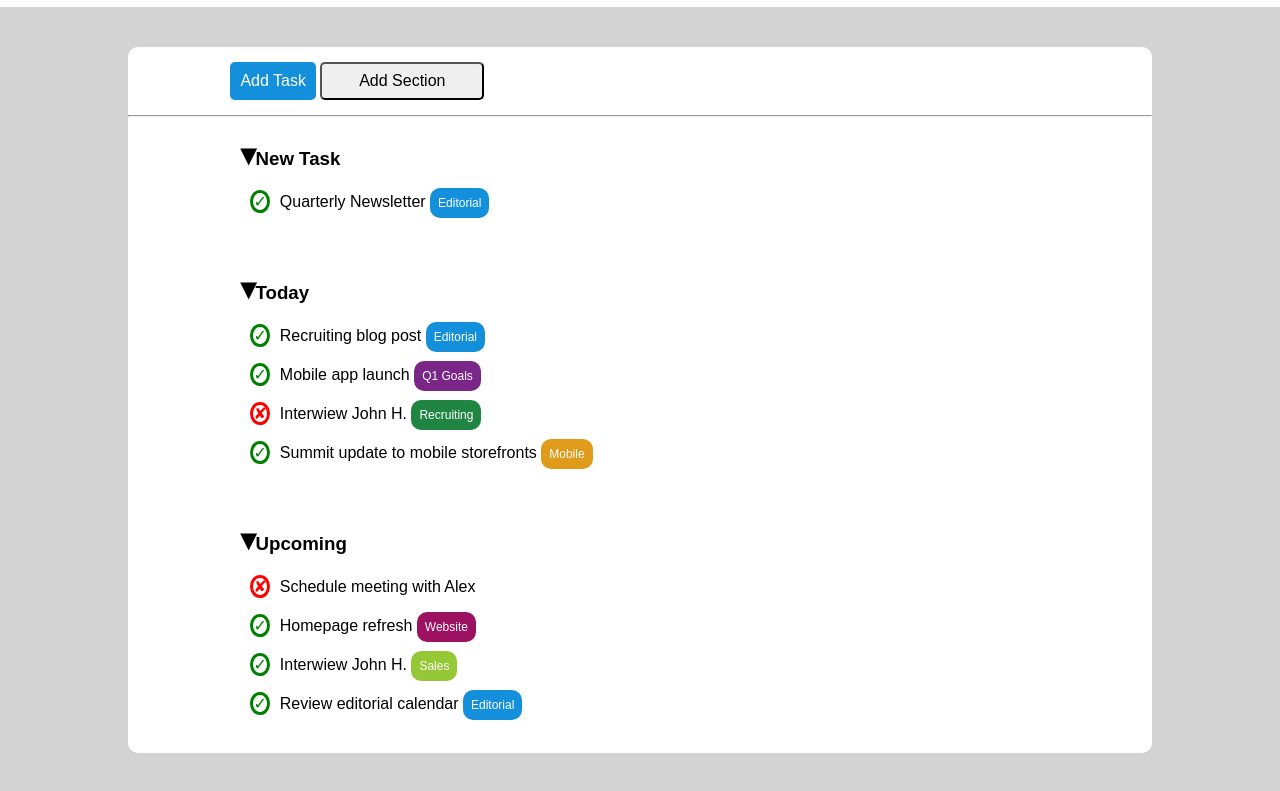
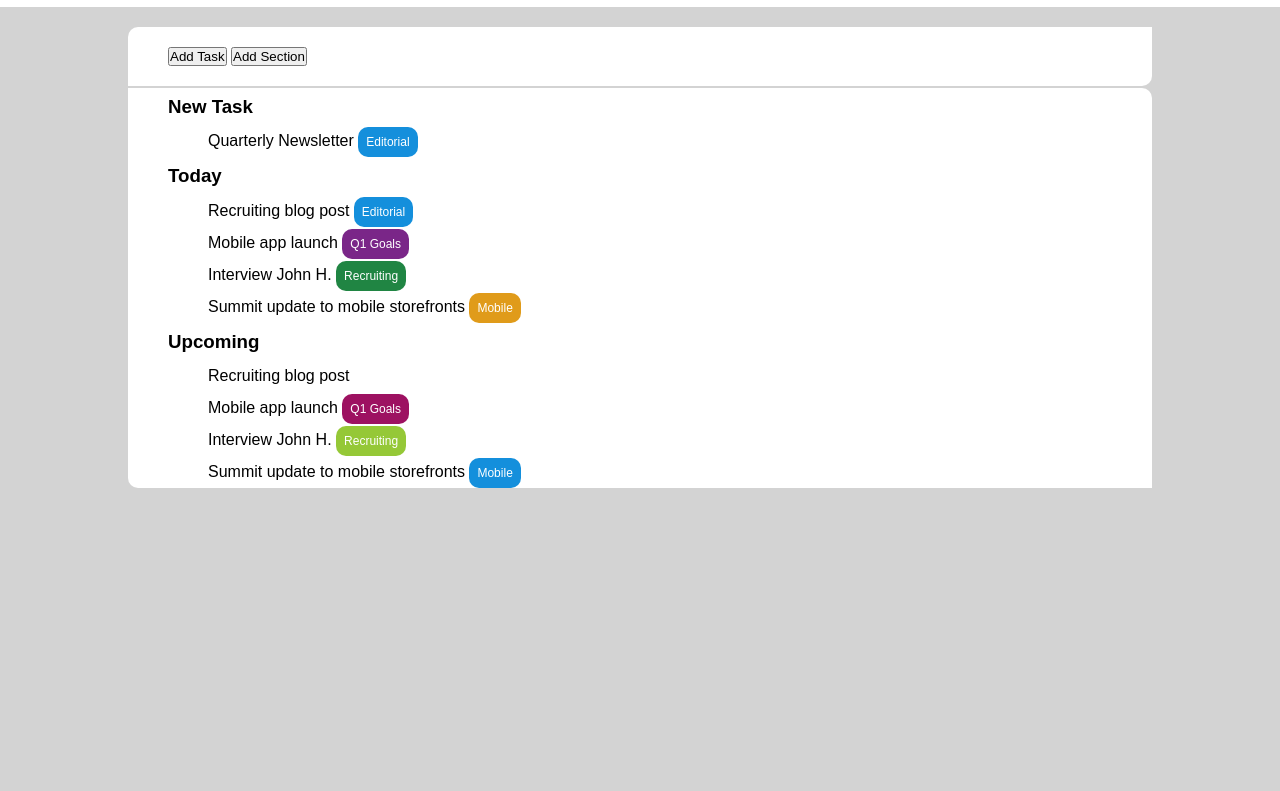
Before and after one commit to Vegadrone/html-css-toboolist, a plain HTML site: page index.html in a window 1280 px wide. Shown: the part 63-854 px from the top of the page. After the commit the page ends 800 px from the top, so only its background shows below. Drawn offline with Linux system fonts and the light colour scheme.

Commit message:
correzioni esercizio toboolist prima parte

```diff
--- a/css/style.css
+++ b/css/style.css
@@ -26,103 +26,61 @@ header {
     vertical-align: middle;
 }
 
-/* MAIN */
-
-.container{
+.container {
+    background-color: white;
     width: 80%;
-    margin:40px auto;
-    background-color: white;
-    border-radius: 10px;
+    margin: 0 auto;
+    margin-top: 20px;
+    padding: 20px 0px 20px 40px;
+    border-radius: 10px 0px;
 }
 
-.mini-container {
+.tasks{
+    background-color: white;
     width: 80%;
     margin: 0 auto;
-    padding: 20px 0px
+    margin-top: 2px;
+    border-radius: 0px 10px;
 }
 
-/* Input  */
-
-#input{
-    padding: 15px 0px;
+li{
+    list-style: none;
+    line-height: 2;
+    margin-left: 40px;
 }
 
-#button{
-    border: none;
-    border-radius: 5px;
-    background-color: rgb(20, 143, 220);
-    color: white;
-    padding: 10px 10px;
-    font-size: 16px;
-    cursor: pointer;
+h3{
+
 }
 
-#add{
-    width:20%;
-    padding: 8px;
-    font-size: 16px;
-    border-radius: 5px;
-    text-align: center;
-    cursor: pointer;
-}
-
-/* Labels */
-
-.label
-{
-    color:  white;
+.label {
+    color: white;
     border-radius: 10px;
     font-size: 12px;
     text-align: center;
     padding: 8px;
 }
 
-#ed {
+.ed {
     background-color: rgb(20, 143, 220);
 }
 
-#sales{
+.sales {
     background-color: rgb(149, 200, 55);
 }
 
-#web{
+.web {
     background-color: rgb(157, 17, 97);
 }
 
-#mobile{
+.mobile {
     background-color: rgb(224, 155, 26);
 }
 
-#recruiting{
+.recruiting {
     background-color: rgb(32, 133, 67);
 }
 
-#q1{
+.q1 {
     background-color: rgb(122, 38, 136);
 }
-
-/* Lista */
-
-.to-do{
-    margin: 20px;
-}
-
-.arrow{
-    font-size: 30px;
-    margin-left: 10px;
-
-}
-
-.x-mark{
-    color:red;
-    border: 3px solid red;
-    border-radius: 50%;
-    margin-right: 10px
-}
-
-.check{
-    color: green;
-    border: 3px solid green;
-    border-radius: 50%;
-    margin-right: 10px
-}
--- a/index.html
+++ b/index.html
@@ -12,42 +12,41 @@
 <!-- HEADER -->
     <header>
         <img id=logo src="./img/logo.png" alt="boolean-logo"><span id="Title">Toboolist</span>
-
     </header>
 
-<!-- MAIN -->
-    <main class="container">
-
-<!-- Sezione input -->
-        <section class="mini-container" id="input">
-            <button id="button">Add Task</button>
-            <button id="add">Add Section</button>
-        </section>
-        <hr>
-
-<!-- Sezione New Task -->
-        <section class="mini-container" id="new-task">
-            <h3><span class="arrow">&dtrif;</span>New Task</h3>
-            <div class="to-do"><span class="check">&#10003</span>Quarterly Newsletter <span class="label"  id="ed">Editorial</span></div>
-        </section>
-
-<!-- Sezione Today -->
-        <section class="mini-container" id="today">
-            <h3><span class="arrow">&dtrif;</span>Today</h3>
-            <div class="to-do"><span class="check">&#10003</span>Recruiting blog post <span class="label" id="ed">Editorial</span></div>
-            <div class="to-do"><span class="check">&#10003</span>Mobile app launch <span id="q1" class="label">Q1 Goals</span></div>
-            <div class="to-do"><span class="x-mark">&#10008;</span>Interwiew John H. <span id="recruiting" class="label">Recruiting</span></div>
-            <div class="to-do"><span class="check">&#10003</span>Summit update to mobile storefronts <span id="mobile" class="label">Mobile</span></div>
-        </section>
-
-<!-- Sezione Upcoming -->
-        <section class="mini-container" id="upcoming">
-            <h3><span class="arrow">&dtrif;</span>Upcoming</h3>
-            <div class="to-do"><span class="x-mark">&#10008;</span>Schedule meeting with Alex</div>
-            <div class="to-do"><span class="check">&#10003</span>Homepage refresh <span id="web" class="label">Website</span></div>
-            <div class="to-do"><span class="check">&#10003</span>Interwiew John H. <span id="sales" class="label">Sales</span></div>
-            <div class="to-do"><span class="check">&#10003</span>Review editorial calendar <span class="label"  id="ed">Editorial</span></div>
-        </section>
-    </main>
-</body>
-</html>
+<div class="container">
+    <button type="button">Add Task</button>
+    <button type="button">Add Section</button>
+</div>
+<div class="tasks">
+    <ul>
+        <li>
+            <h3>New Task</h3>
+            <ul>
+                <li>Quarterly Newsletter <span class="label ed">Editorial</span></li>
+            </ul>
+        </li>
+    </ul>
+    <ul>
+        <li>
+            <h3>Today</h3>
+            <ul>
+                <li>Recruiting blog post <span class="label ed">Editorial</span></li>
+                <li>Mobile app launch <span class="label q1">Q1 Goals</span></li>
+                <li>Interview John H. <span class="label recruiting">Recruiting</span></li>
+                <li>Summit update to mobile storefronts <span class="label mobile">Mobile</span></li>
+            </ul>
+        </li>
+    </ul>
+    <ul>
+        <li>
+            <h3>Upcoming</h3>
+            <ul>
+                <li>Recruiting blog post</li>
+                <li>Mobile app launch <span class="label web">Q1 Goals</span></li>
+                <li>Interview John H. <span class="label sales">Recruiting</span></li>
+                <li>Summit update to mobile storefronts <span class="label ed">Mobile</span></li>
+            </ul>
+        </li>
+    </ul>
+</div>
```
